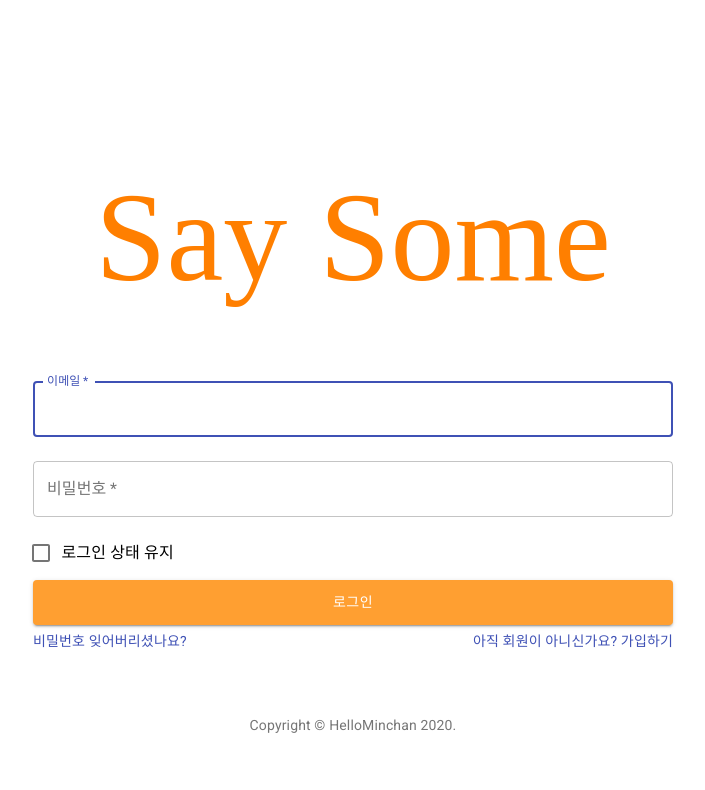
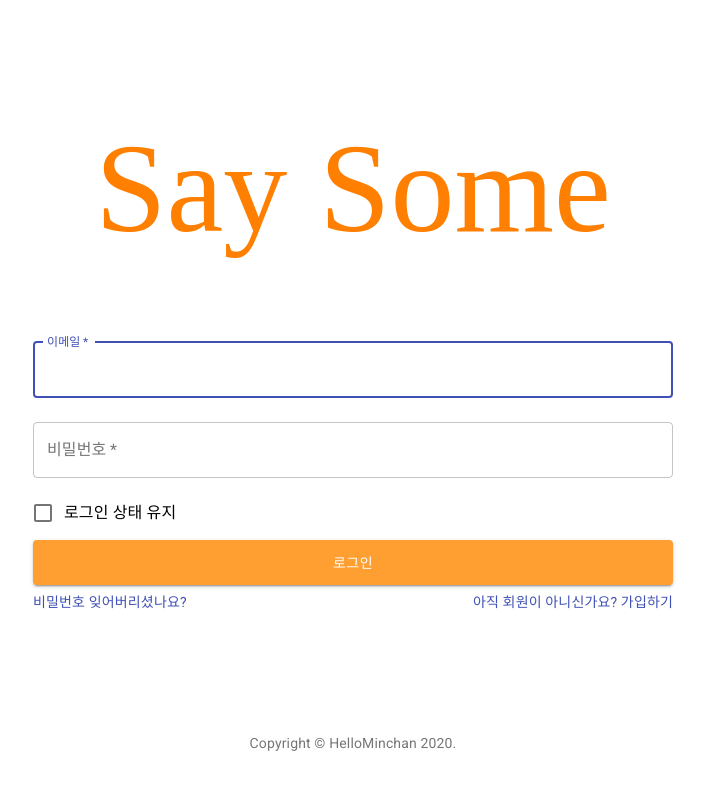
Before and after one commit to HelloMinchan/saysome, a React (Create React App) app: page /#/login in a window 1280 px wide. Shown: the top 790 px of the page, without its empty margins (287-992 px from the left). Built offline with nearby package versions, Linux system fonts and the light colour scheme; a web font is replaced by a local one.

Commit message:
2020.05.08

```diff
--- a/public/reset.css
+++ b/public/reset.css
@@ -105,9 +105,6 @@ nav,
 section {
   display: block;
 }
-body {
-  line-height: 1;
-}
 ol,
 ul {
   list-style: none;
@@ -132,7 +129,9 @@ table {
 html,
 body {
   height: 100%;
+  width: 100%;
 }
 #root {
   height: 100%;
+  width: 100%;
 }
--- a/src/pages/LoginPage.tsx
+++ b/src/pages/LoginPage.tsx
@@ -116,6 +116,8 @@ const LoginPage: React.FC<LoginPageProps> = ({
   return (
     <Contatiner>
       <TitleLogo>{"Say Some"}</TitleLogo>
+
+      <LoginLoigcContainer>
         {/* 아이디 입력란 */}
         <TextField
           variant="outlined"
@@ -176,16 +178,14 @@ const LoginPage: React.FC<LoginPageProps> = ({
             </Link>
           </Grid>
         </Grid>
+      </LoginLoigcContainer>
+
+      <LoginBottomContainer>
         {/* 하단 카피라이트 */}
         <Box mt={8}>
           <Copyright />
         </Box>
-      {/* 로그인 실패 경고창 */}
-      <Snackbar open={warning} autoHideDuration={2000} onClose={handleClose}>
-        <Alert onClose={handleClose} severity="error">
-          {"이메일 혹은 비빌먼호를 확인하세요!"}
-        </Alert>
-      </Snackbar>
+      </LoginBottomContainer>
     </Contatiner>
   );
 };
@@ -195,21 +195,33 @@ const LoginPage: React.FC<LoginPageProps> = ({
 const Contatiner = styled.div`
   /* background-color: #262626; */
   height: 100%;
+  width: 50%;
   padding-left: 25%;
   padding-right: 25%;
   display: flex;
   flex-direction: column;
-  align-items: center;
-  justify-content: center;
 `;
 
 // 로고 컴포넌트
-const TitleLogo = styled.h1`
+const TitleLogo = styled.div`
+  display: flex;
+  align-items: center;
+  justify-content: center;
+  height: 20%;
+  width: 100%;
   padding-top: 17%;
-  padding-bottom: 10%;
   font-family: "Baloo Tammudu 2", cursive;
   font-size: 10vmax;
   color: ${logoColor};
+`;
+
+// 로그인 로직 부분 높이 지정 컴포넌트
+const LoginLoigcContainer = styled.div`
+  height: 50%;
+  width: 100%;
+  display: flex;
+  flex-direction: column;
+  justify-content: center;
 `;
 
 // 로그인 상태 유지 체크 박스 컴포넌트
@@ -224,4 +236,13 @@ const StyledButton = styled(Button)`
   height: 45px;
 `;
 
+// 로그인 하단 부 높이 지정 컴포넌트
+const LoginBottomContainer = styled.div`
+  display: flex;
+
+  justify-content: center;
+  height: 15%;
+  width: 100%;
+`;
+
 export default LoginPage;
```
Also changed, not shown: public/electron.js (+14 -14 lines), public/electron.ts (+17 -13 lines). Lines whose indentation alone changed are shown as unchanged.
